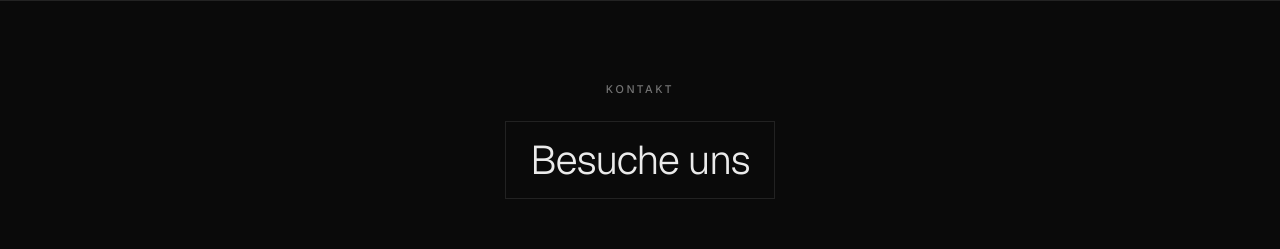
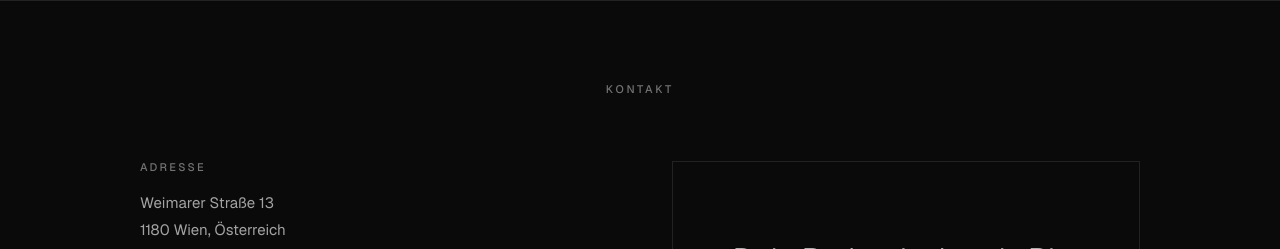
Before and after one commit to 5ebi/whyem_barber, a Next.js app: page / in a window 1280 px wide. Shown: the part 6420-6669 px from the top of the page. Built offline with nearby package versions, Linux system fonts and the light colour scheme.

Commit message:
delete besuche uns button

```diff
--- a/app/page.tsx
+++ b/app/page.tsx
@@ -554,14 +554,6 @@ export default function Home() {
         <div className="container">
           <div className="contact-header reveal">
             <span className="section-tag">Kontakt</span>
-            <a
-              href="https://www.treatwell.at/"
-              target="_blank"
-              rel="noopener noreferrer"
-              className="btn-primary"
-            >
-              Besuche uns
-            </a>
           </div>
           <div className="contact-grid">
             <div className="contact-info reveal">
```
